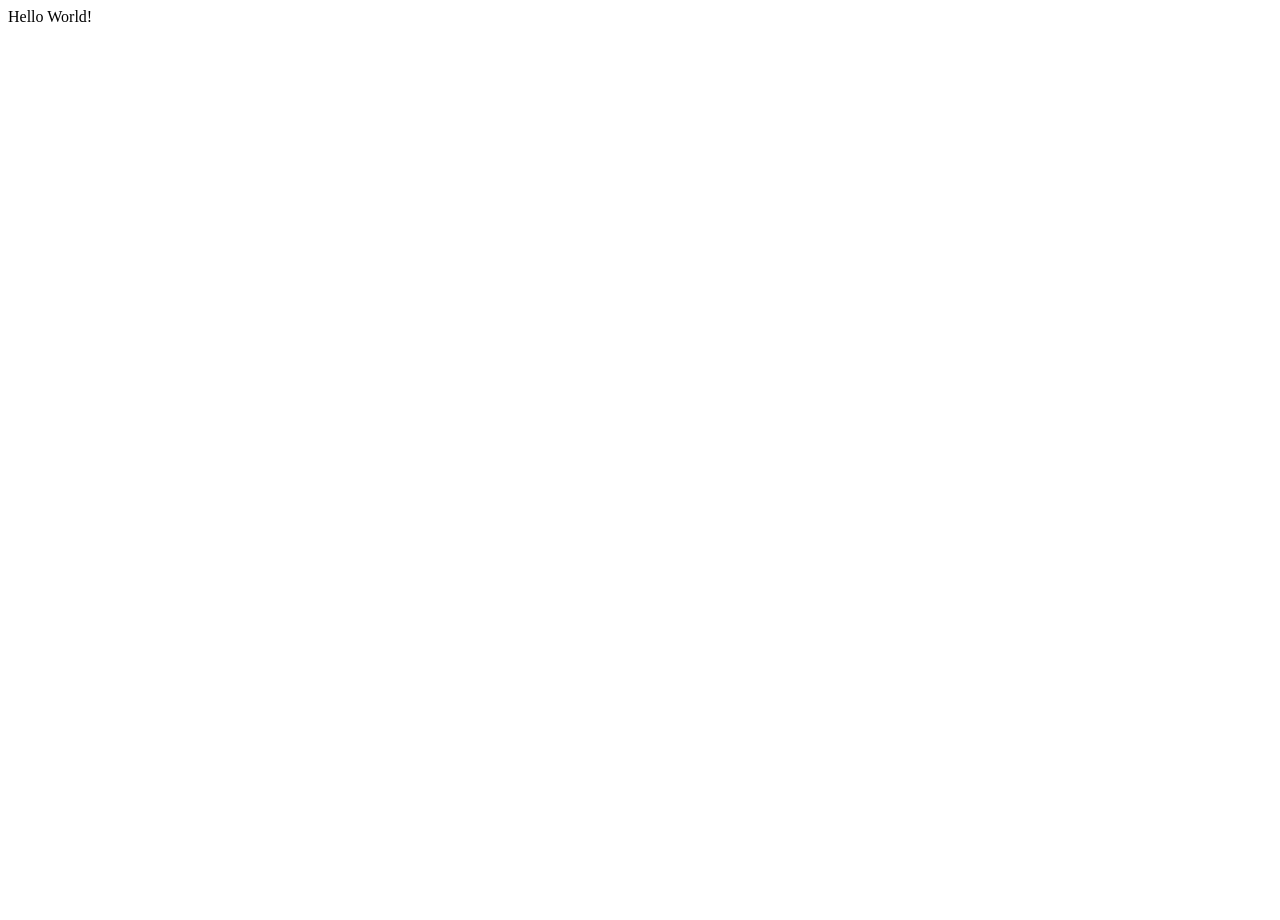
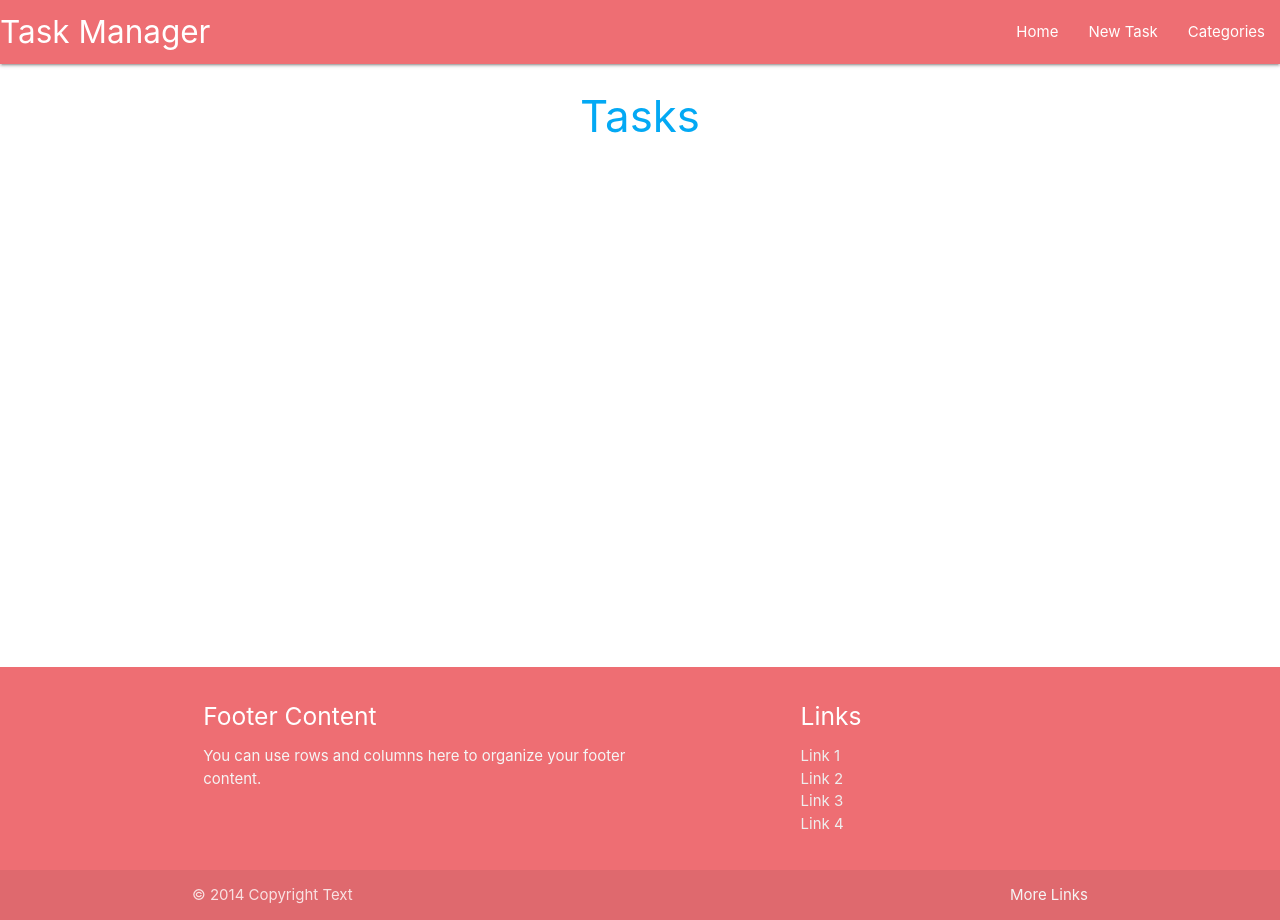
Before and after one commit to sniclasj/task-mini-project, a Flask app: page / in a window 1280 px wide. Before the commit the page is almost empty. Run offline with Flask 2, Linux system fonts and the light colour scheme.

Commit message:
Commit before moving to next lesson

```diff
--- a/taskmanager/routes.py
+++ b/taskmanager/routes.py
@@ -5,4 +5,4 @@ from taskmanager.models import Category, Task
 
 @app.route("/")
 def home():
-    return render_template("base.html")
+    return render_template("tasks.html")
--- /dev/null
+++ b/taskmanager/static/css/style.css
@@ -0,0 +1,10 @@
+
+  body {
+    display: flex;
+    min-height: 100vh;
+    flex-direction: column;
+  }
+
+  main {
+    flex: 1 0 auto;
+  }
--- /dev/null
+++ b/taskmanager/static/js/script.js
@@ -0,0 +1,4 @@
+document.addEventListener('DOMContentLoaded', function() {
+    let sidenav = document.querySelectorAll('.sidenav');
+    M.Sidenav.init(sidenav);
+  });
--- a/taskmanager/templates/base.html
+++ b/taskmanager/templates/base.html
@@ -1,14 +1,73 @@
 <!DOCTYPE html>
 <html lang="en">
+
 <head>
     <meta charset="UTF-8">
     <meta http-equiv="X-UA-Compatible" content="IE=edge">
     <meta name="viewport" content="width=device-width, initial-scale=1.0">
     <title>Task Manager</title>
+    <!-- Compiled and minified CSS -->
+    <link rel="stylesheet" href="https://cdnjs.cloudflare.com/ajax/libs/materialize/1.0.0/css/materialize.min.css"
+        type="text/css">
+    <link rel="stylesheet" href="{{ url_for('static', filename='css/style.css') }}" type="text/css">
 </head>
+
 <body>
 
-    Hello World!
+    <header>
+        <nav class = "dark-green">
+            <div class="nav-wrapper">
+                <a href="{{ url_for('home') }}" class="brand-logo">Task Manager</a>
+                <a href="#" data-target="mobile-demo" class="sidenav-trigger"><i class="material-icons">menu</i></a>
+                <ul class="right hide-on-med-and-down">
+                    <li><a href="{{ url_for('home') }}">Home</a></li>
+                    <li><a href="">New Task</a></li>
+                    <li><a href="">Categories</a></li>
+                </ul>
+            </div>
+        </nav>
 
+        <ul class="sidenav" id="mobile-demo">
+            <li><a href="{{ url_for('home') }}">Home</a></li>
+            <li><a href="">New Task</a></li>
+            <li><a href="">Categories</a></li>
+        </ul>
+    </header>
+
+<main class="container">
+    {% block content %}
+    {% endblock %}
+</main>
+
+<footer class="page-footer">
+    <div class="container">
+      <div class="row">
+        <div class="col l6 s12">
+          <h5 class="white-text">Footer Content</h5>
+          <p class="grey-text text-lighten-4">You can use rows and columns here to organize your footer content.</p>
+        </div>
+        <div class="col l4 offset-l2 s12">
+          <h5 class="white-text">Links</h5>
+          <ul>
+            <li><a class="grey-text text-lighten-3" href="#!">Link 1</a></li>
+            <li><a class="grey-text text-lighten-3" href="#!">Link 2</a></li>
+            <li><a class="grey-text text-lighten-3" href="#!">Link 3</a></li>
+            <li><a class="grey-text text-lighten-3" href="#!">Link 4</a></li>
+          </ul>
+        </div>
+      </div>
+    </div>
+    <div class="footer-copyright">
+      <div class="container">
+      © 2014 Copyright Text
+      <a class="grey-text text-lighten-4 right" href="#!">More Links</a>
+      </div>
+    </div>
+  </footer>
+
+    <!-- Compiled and minified JavaScript -->
+    <script src="https://cdnjs.cloudflare.com/ajax/libs/materialize/1.0.0/js/materialize.min.js"></script>
+    <script src="{{ url_for('static', filename='js/script.js') }}"></script>
 </body>
+
 </html>
--- /dev/null
+++ b/taskmanager/templates/tasks.html
@@ -0,0 +1,4 @@
+{% extends "base.html" %}
+{% block content %}
+<h3 class="light-blue-text center align">Tasks</h3>
+{% endblock %}
```
